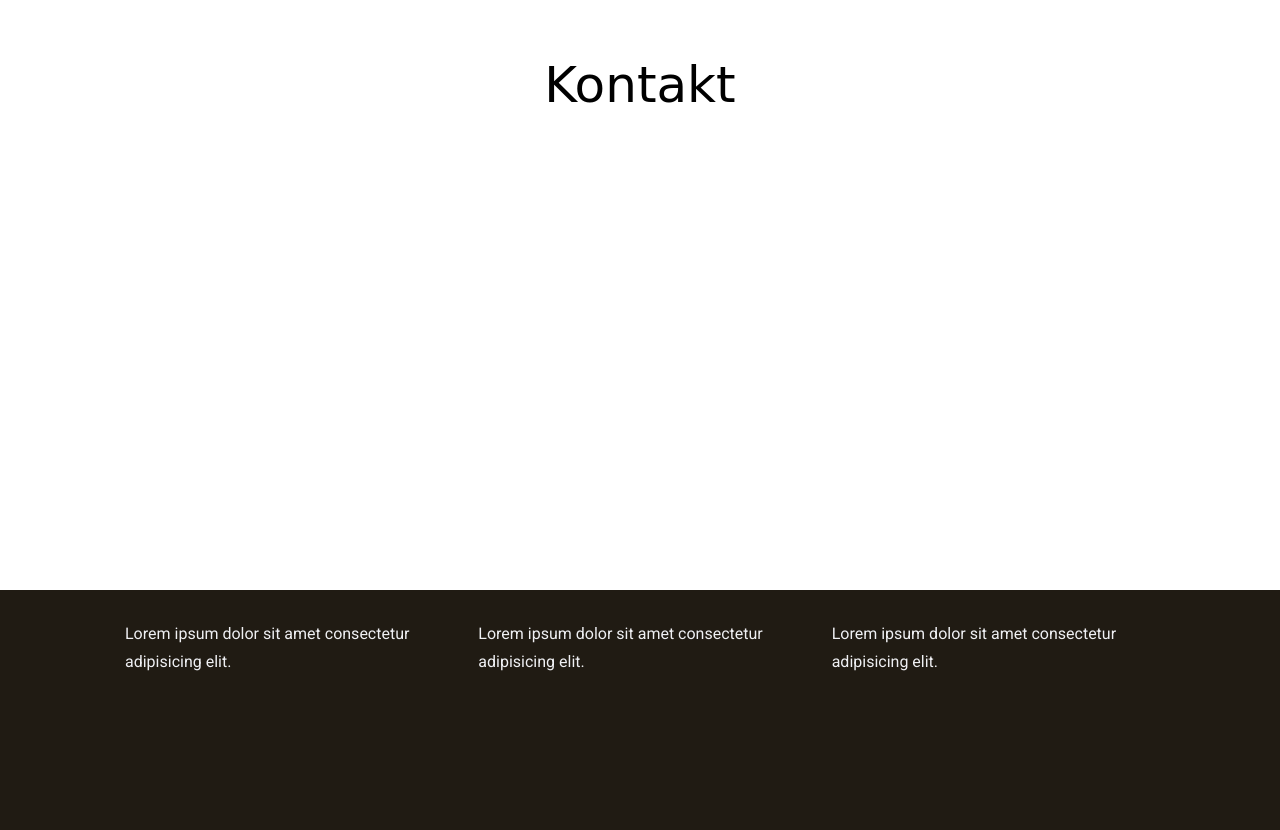
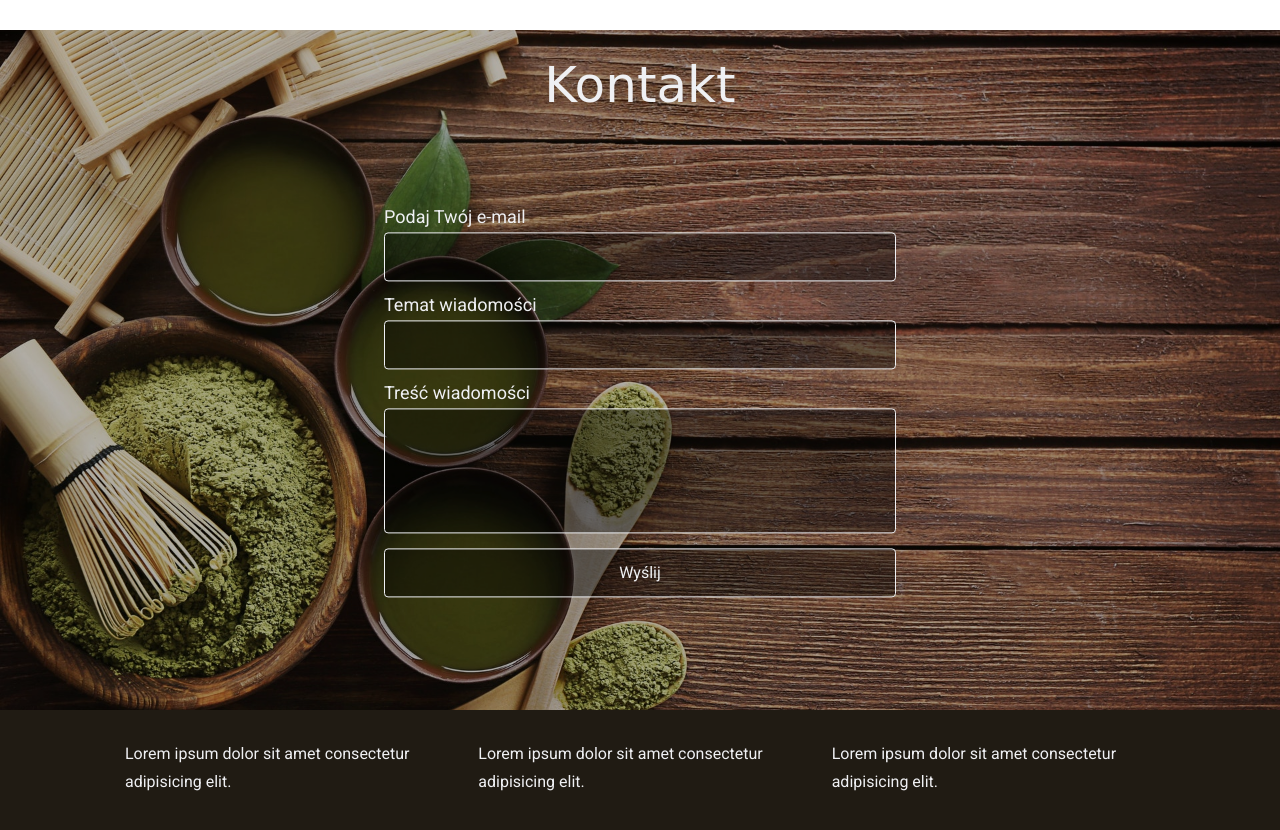
Before and after one commit to KristinaKalatay26/KristinaKalatay26.github.io, a plain HTML site: page index.html in a window 1280 px wide. Shown: the part 2467-3297 px from the top of the page. Drawn offline with Linux system fonts and the light colour scheme; a web font is replaced by a local one.

Commit message:
form added

```diff
--- a/index.html
+++ b/index.html
@@ -73,8 +73,25 @@
                 </div>
             </div>
         </section>
-        <section class="site-section" id="contact">
-            <h2 class="heading--h2">Kontakt</h2>
+        <section class="site-section site-contact" id="contact">
+            <div class="blackout site-contact__blackout"></div>
+            <h2 class="heading--h2 site-contact__h2">Kontakt</h2>
+            <div class="container">
+                <div class="row">
+                    <div class="col">
+                        <form class="form site-contact__form">
+                            <label class="form__label" for="mail">Podaj Twój e-mail</label>
+                            <input class="form__item" id="mail">
+                            <label class="form__label" for="subject">Temat wiadomości</label>
+                            <input class="form__item" id="subject">
+                            <label class="form__label" for="message">Treść wiadomości</label>
+                            <textarea class="form__item"  id="message" cols="15" rows="5"></textarea>
+                            <input class="form__item" type="submit" value="Wyślij">
+                        </form>
+                    </div>
+                </div>
+            </div>
+
         </section>
     </main>
     <footer class="site-footer">
--- /dev/null
+++ b/scss/06-components/_form.scss
@@ -0,0 +1,35 @@
+@use '../01-settings/' as *;
+@use '../02-tools/' as *;
+.form {
+    width: 95%;
+    font-family: Roboto, sans-serif;
+    @include medium {
+        width: 60%;
+    }
+    @include large {
+        width: 40%;
+    }
+    &__label {
+        font-size: 1.8rem;
+        margin-bottom: .6rem;
+        display: block;
+    }
+    &__item {
+        color: $color-white;
+        display: block;
+        width: 100%;
+        font-size: 1.6rem;
+        padding: 1.4rem;
+        background-color: rgba(0, 0, 0, .4);
+        border: 1px solid $color-white;
+        border-radius: .4rem;
+        margin-bottom: 1.5rem;
+        outline: 0;
+        resize: none;
+        font-family: inherit;
+
+        &:focus, &:hover {
+            background-color: rgba(255, 255, 255, .2);
+        }
+    }
+}
--- a/scss/06-components/_index.scss
+++ b/scss/06-components/_index.scss
@@ -3,3 +3,4 @@
 @forward 'heading';
 @forward 'btn';
 @forward 'image-box';
+@forward 'form';
--- a/scss/07-templates/_index.scss
+++ b/scss/07-templates/_index.scss
@@ -1,3 +1,4 @@
 @forward 'site-header';
 @forward 'site-section';
+@forward 'site-contact';
 @forward 'site-footer';
--- /dev/null
+++ b/scss/07-templates/_site-contact.scss
@@ -0,0 +1,24 @@
+@use '../01-settings/' as *;
+.site-contact {
+    background: url('../../assets/img/contact.jpeg') center/cover fixed;
+    color: $color-white;
+    position: relative;
+    height: 85vh;
+
+    &__blackout {
+        width: 100%;
+        height: 100%;
+        position: absolute;
+        top: 0;
+        left: 0;
+    }
+    &__h2 {
+        position: absolute;
+    }
+    &__form {
+        position: absolute;
+        top: 50%;
+        left: 50%;
+        transform: translate(-50%, -40%);
+    }
+}
```
Also changed, not shown: css/main.css, 1 other file.
